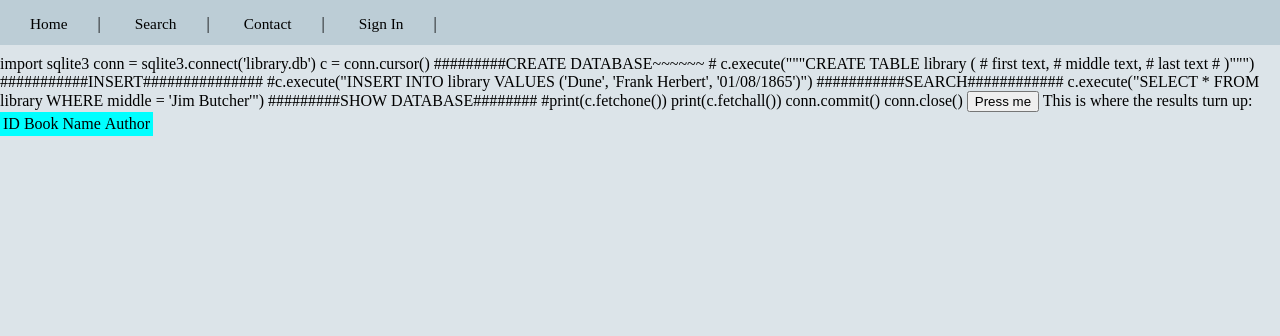
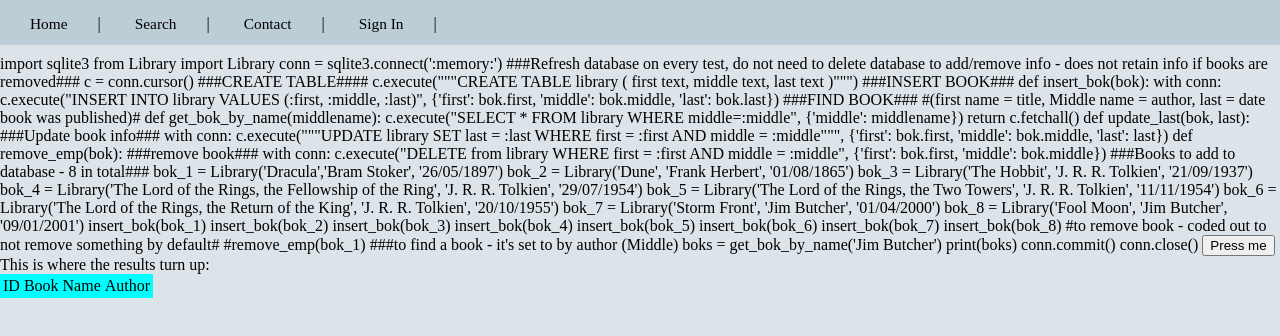
Before and after one commit to 10570628/CA_Library_10570628, a plain HTML site: page index.html in a window 1280 px wide. Drawn offline with Linux system fonts and the light colour scheme.

Commit message:
Update index.html

```diff
--- a/index.html
+++ b/index.html
@@ -26,37 +26,73 @@
 
 
 import sqlite3
+from Library import Library
 
-conn = sqlite3.connect('library.db')
+conn = sqlite3.connect(':memory:')    ###Refresh database on every test, do not need to delete database to add/remove info - does not retain info if books are removed###
 
 c = conn.cursor()
-
-#########CREATE DATABASE~~~~~~
-# c.execute("""CREATE TABLE library (
-#            first text,
-#           middle text,
-#            last text
-#            )""")
+###CREATE TABLE####
+c.execute("""CREATE TABLE library (
+            first text,
+            middle text,
+            last text
+            )""")
 
 
 
-###########INSERT###############
-#c.execute("INSERT INTO library VALUES ('Dune', 'Frank Herbert', '01/08/1865')")
+                             ###INSERT BOOK###
+def insert_bok(bok):
+    with conn:
+        c.execute("INSERT INTO library VALUES (:first, :middle, :last)", {'first': bok.first, 'middle': bok.middle, 'last': bok.last})
+
+                             ###FIND BOOK### #(first name = title, Middle name = author, last = date book was published)#
+def get_bok_by_name(middlename):
+    c.execute("SELECT * FROM library WHERE middle=:middle", {'middle': middlename})
+
+    return c.fetchall()
+
+def update_last(bok, last):  ###Update book info###
+    with conn:
+        c.execute("""UPDATE library SET last = :last
+                    WHERE first = :first AND middle = :middle""",
+                  {'first': bok.first, 'middle': bok.middle, 'last': last})
 
 
-###########SEARCH############
-c.execute("SELECT * FROM library WHERE middle = 'Jim Butcher'")
+def remove_emp(bok):        ###remove book###
+    with conn:
+        c.execute("DELETE from library WHERE first = :first AND middle = :middle",
+                  {'first': bok.first, 'middle': bok.middle})
+
+                           ###Books to add to database - 8 in total###
+
+bok_1 = Library('Dracula','Bram Stoker', '26/05/1897')
+bok_2 = Library('Dune', 'Frank Herbert', '01/08/1865')
+bok_3 = Library('The Hobbit', 'J. R. R. Tolkien', '21/09/1937')
+bok_4 = Library('The Lord of the Rings, the Fellowship of the Ring', 'J. R. R. Tolkien', '29/07/1954')
+bok_5 = Library('The Lord of the Rings, the Two Towers', 'J. R. R. Tolkien', '11/11/1954')
+bok_6 = Library('The Lord of the Rings, the Return of the King', 'J. R. R. Tolkien', '20/10/1955')
+bok_7 = Library('Storm Front', 'Jim Butcher', '01/04/2000')
+bok_8 = Library('Fool Moon', 'Jim Butcher', '09/01/2001')
+
+insert_bok(bok_1)
+insert_bok(bok_2)
+insert_bok(bok_3)
+insert_bok(bok_4)
+insert_bok(bok_5)
+insert_bok(bok_6)
+insert_bok(bok_7)
+insert_bok(bok_8)
 
 
-#########SHOW DATABASE########
-#print(c.fetchone())
-print(c.fetchall())
+#to remove book - coded out to not remove something by default#
+#remove_emp(bok_1)
 
+                    ###to find a book - it's set to by author (Middle)
 
+boks = get_bok_by_name('Jim Butcher')
+print(boks)
 conn.commit()
-
 conn.close()
-
 
 
 
```
